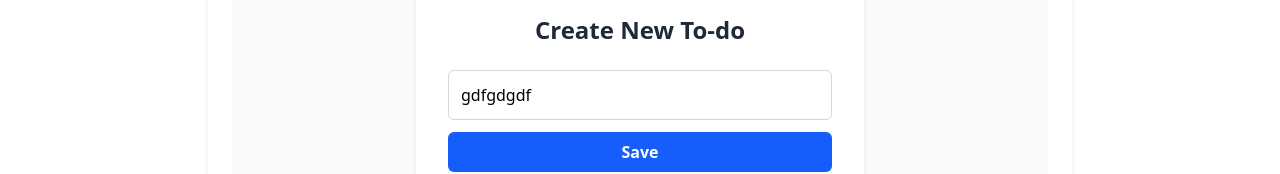
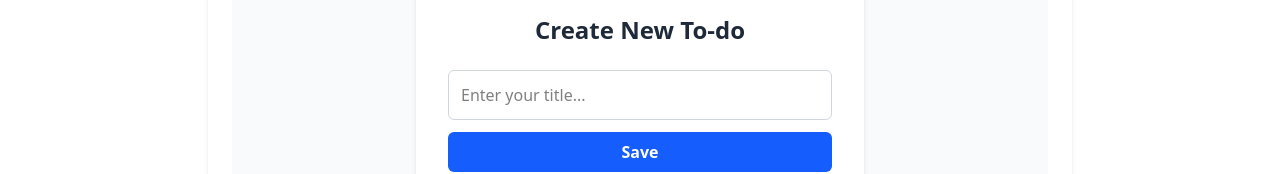
Before and after one commit to saral-ast/to-do, a React (Vite) app: page /notes/new in a window 1280 px wide. Shown: the part 437-611 px from the top of the page. Built offline with nearby package versions, Linux system fonts and the light colour scheme; no server answers.

Commit message:
fix: remove default value and correct onChange handler for title input in NewNote component

```diff
--- a/src/components/NewNote.jsx
+++ b/src/components/NewNote.jsx
@@ -43,8 +43,7 @@ const NewNote = () => {
               },
             })}
             placeholder="Enter your title..."
-            defaultValue={'gdfgdgdf'}
-            onChange={(e) => setTitle(e.target.value)}
+            onChange={(e) => e.target.value}
             type="text"
             className={`w-full p-3 border border-gray-300 rounded-md mb-3 focus:outline-none ${
               errors.title ? "border-red-500" : " focus:ring-blue-500"
```
